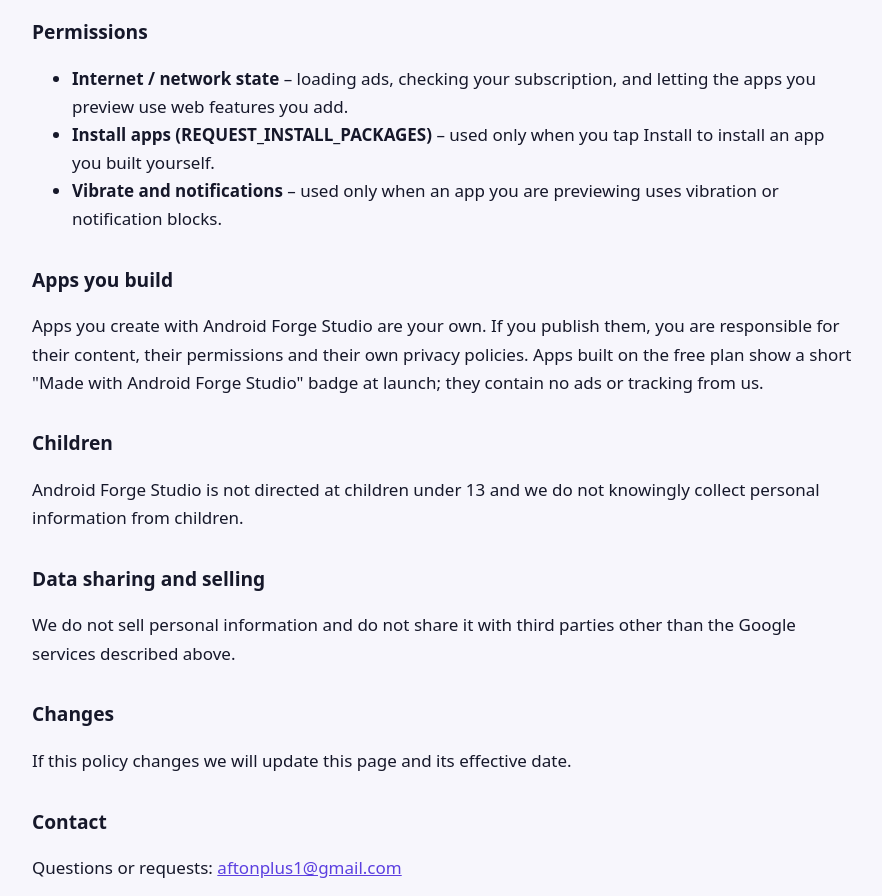
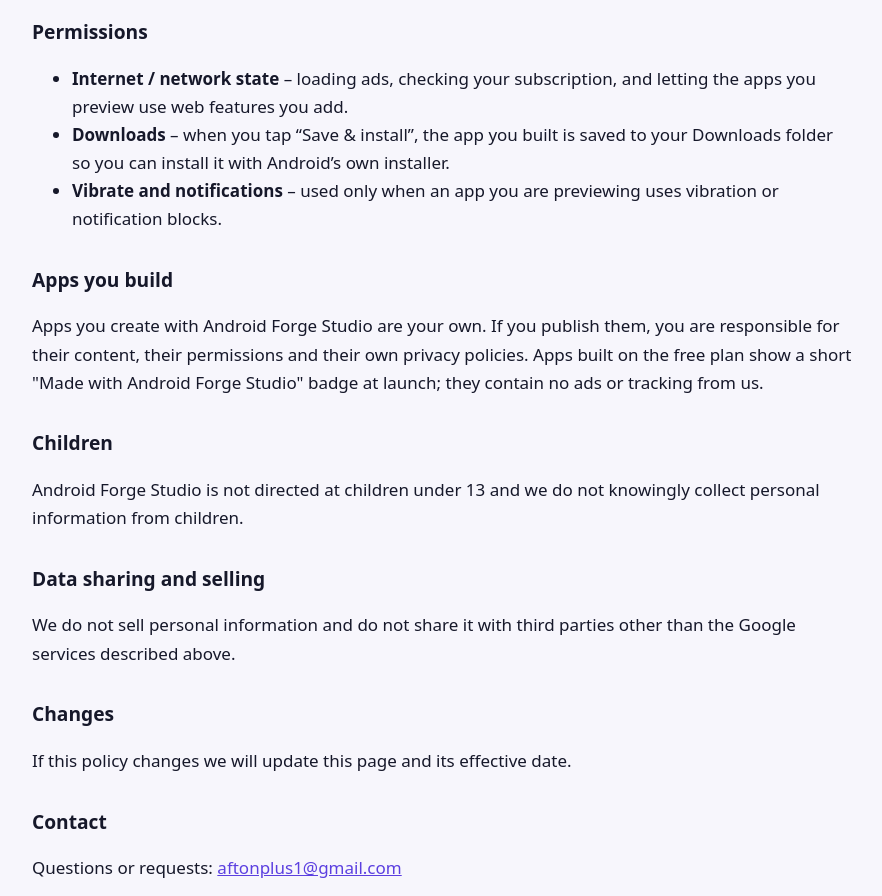
Before and after one commit to GoLuxo/GoLuxo.github.io, a plain HTML site: page androidforge/privacy-policy.html in a window 1280 px wide. Shown: the part 1020-1916 px from the top of the page, without its empty margins (198-1080 px from the left). Drawn offline with Linux system fonts and the light colour scheme.

Commit message:
Android Forge Studio: update permissions section

```diff
--- a/androidforge/privacy-policy.html
+++ b/androidforge/privacy-policy.html
@@ -28,7 +28,7 @@ main{max-width:820px;margin:0 auto;padding:40px 18px 80px}a{color:var(--a)}h1{fo
 <h2>Permissions</h2>
 <ul>
 <li><b>Internet / network state</b> – loading ads, checking your subscription, and letting the apps you preview use web features you add.</li>
-<li><b>Install apps (REQUEST_INSTALL_PACKAGES)</b> – used only when you tap Install to install an app you built yourself.</li>
+<li><b>Downloads</b> – when you tap “Save &amp; install”, the app you built is saved to your Downloads folder so you can install it with Android’s own installer.</li>
 <li><b>Vibrate and notifications</b> – used only when an app you are previewing uses vibration or notification blocks.</li>
 </ul>
 
```
